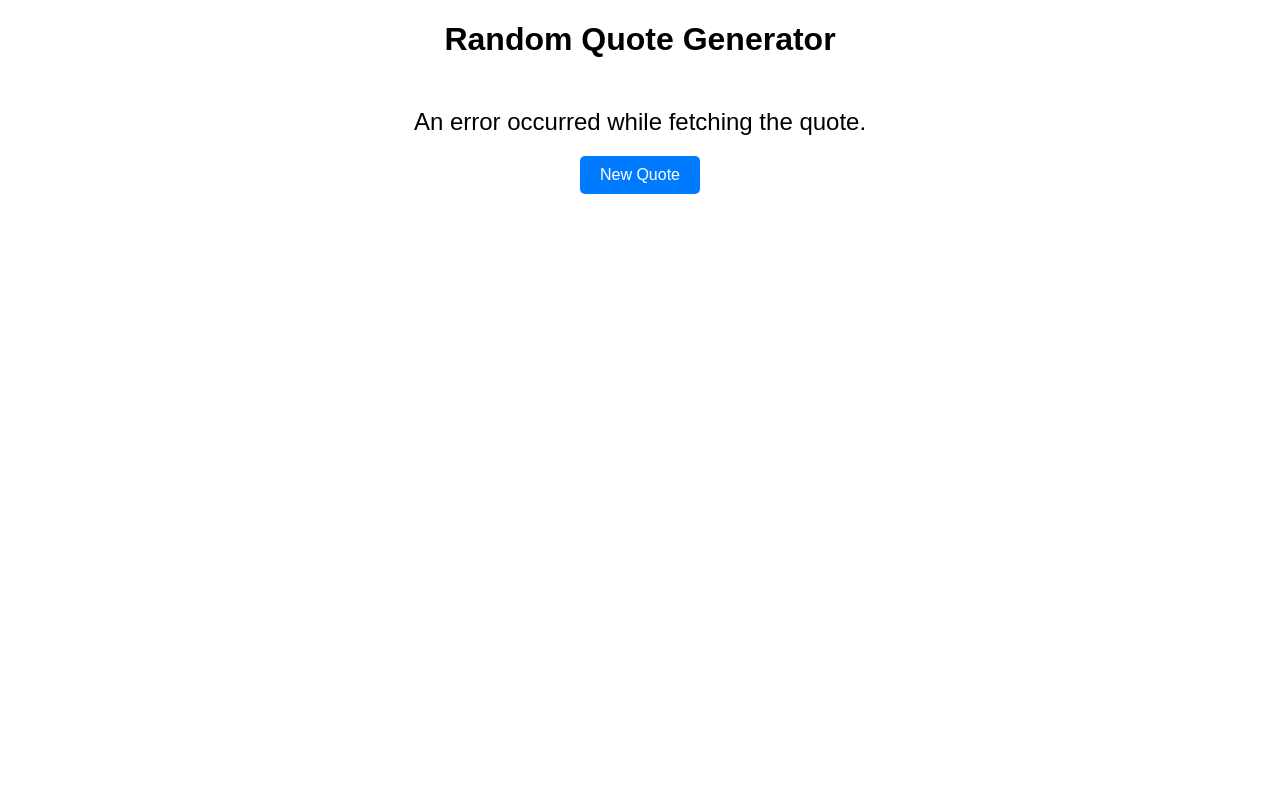
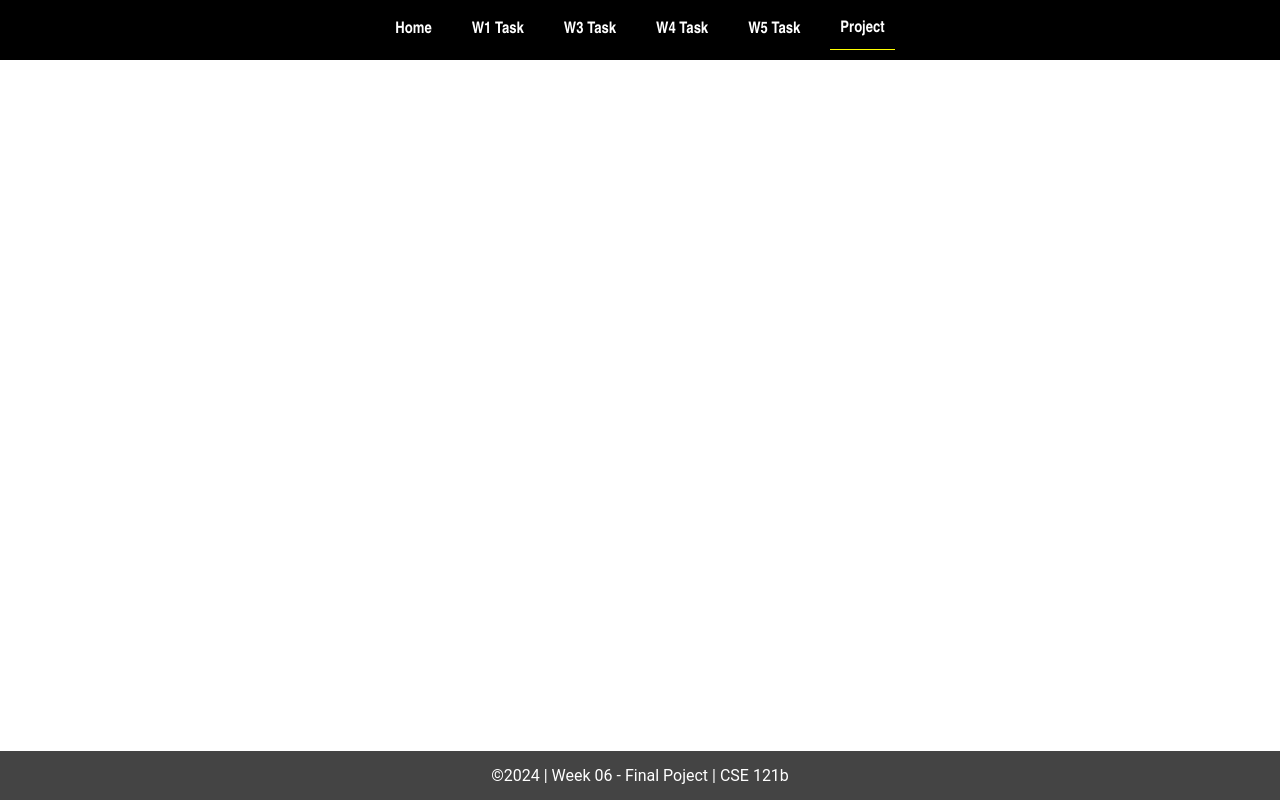
Before and after one commit to 0laf3/cse121b, a plain HTML site: page project.html in a window 1280 px wide. Drawn offline with Linux system fonts and the light colour scheme; no server answers.

Commit message:
project concluded

```diff
--- a/project.html
+++ b/project.html
@@ -3,66 +3,70 @@
 <head>
 <meta charset="UTF-8">
 <meta name="viewport" content="width=device-width, initial-scale=1.0">
-  <title>Random Quote Generator</title>
+<title>Photo Album</title>
+<link rel="stylesheet" href="styles/main.css">
 <style>
+  /* CSS Styles */
   body {
-      font-family: Arial, sans-serif;
+
+    padding-top: 2%;
+
+
+  }
+  .album-container {
+    display: grid;
+    grid-template-columns: repeat(auto-fit, minmax(220px, 1fr));
+    gap: 20px;
+    padding: 20px;
+  }
+  .photo {
+    position: relative;
+    overflow: hidden;
+    border-radius: 10px;
+    box-shadow: 0 4px 8px rgba(0, 0, 0, 0.1);
+  }
+  .photo img {
+    width: 100%;
+    height: auto;
+    transition: transform 0.3s ease;
+  }
+  .photo:hover img {
+    transform: scale(1.1);
+  }
+  .photo-info {
+    position: absolute;
+    bottom: 0;
+    left: 0;
+    right: 0;
+    padding: 10px;
+    background-color: rgba(0, 0, 0, 0.5);
+    color: #fff;
+    font-size: 14px;
     text-align: center;
-    }
-    .quote-container {
-      margin-top: 50px;
-    }
-    .quote {
-      font-size: 24px;
-      margin-bottom: 20px;
-    }
-    .author {
-      font-style: italic;
-    }
-    #new-quote-btn {
-      padding: 10px 20px;
-      font-size: 16px;
-      cursor: pointer;
-      background-color: #007bff;
-      color: #fff;
-      border: none;
-      border-radius: 5px;
   }
 </style>
 </head>
 <body>
-  <h1>Random Quote Generator</h1>
-  <div class="quote-container">
-    <div class="quote" id="quote"></div>
-    <div class="author" id="author"></div>
-  </div>
-  <button id="new-quote-btn">New Quote</button>
+    <nav>
+        <ul id="menu">
+          <li><a id="toggleMenu">&equiv;</a></li>
+          <li><a href="index.html">Home</a></li>
+          <li><a href="w01-task.html">W1 Task</a></li>
+          <li><a href="w03-task.html">W3 Task</a></li>
+          <li><a href="w04-task.html">W4 Task</a></li>
+          <li><a href="w05-task.html">W5 Task</a></li>
+          <li><a href="project.html" class="active">Project</a></li>
+        </ul>
+    </nav>
+<div class="album-container" id="album"></div>
 
+<footer>
+    &copy;<span id="year"></span> | Week 06 - Final Poject | CSE 121b
+    <script src="scripts/main.js"></script>
     <script>
-    document.addEventListener('DOMContentLoaded', () => {
-      const quoteElem = document.getElementById('quote');
-      const authorElem = document.getElementById('author');
-      const newQuoteBtn = document.getElementById('new-quote-btn');
-
-      const fetchQuote = async () => {
-        try {
-          const response = await fetch('https://api.quotable.io/random');
-          const data = await response.json();
-          quoteElem.textContent = data.content;
-          authorElem.textContent = `- ${data.author}`;
-        } catch (error) {
-          console.error('Error fetching quote:', error);
-          quoteElem.textContent = 'An error occurred while fetching the quote.';
-          authorElem.textContent = '';
-        }
-      };
-
-      // Fetch a new quote when the page loads
-      fetchQuote();
-
-      // Fetch a new quote when the "New Quote" button is clicked
-      newQuoteBtn.addEventListener('click', fetchQuote);
-    });
+      document.getElementById("year").innerHTML = new Date().getFullYear();
     </script>
+    <script src="scripts/project.js"></script>
+</footer>
 </body>
 </html>
--- a/project/script.js
+++ b/scripts/project.js
@@ -1,9 +1,10 @@
-// script.js
-document.addEventListener('DOMContentLoaded', () => {
+
+  // JavaScript Code
+  document.addEventListener('DOMContentLoaded', () => {
     const albumContainer = document.getElementById('album');
 
     // Fetch random photos from Unsplash API
-    fetch('https://api.unsplash.com/photos/random?count=10&client_id=YOUR_ACCESS_KEY')
+    fetch('https://api.unsplash.com/photos/random?count=14&client_id=rAieM468A0eC5ZC7ON_gzBw8FOYaLvG9fJNp7vausOk')
       .then(response => response.json())
       .then(data => {
         // Display photos in the album
```
Also changed, not shown: project/project.html (deleted, +0 -90 lines). Lines whose indentation alone changed are shown as unchanged.
